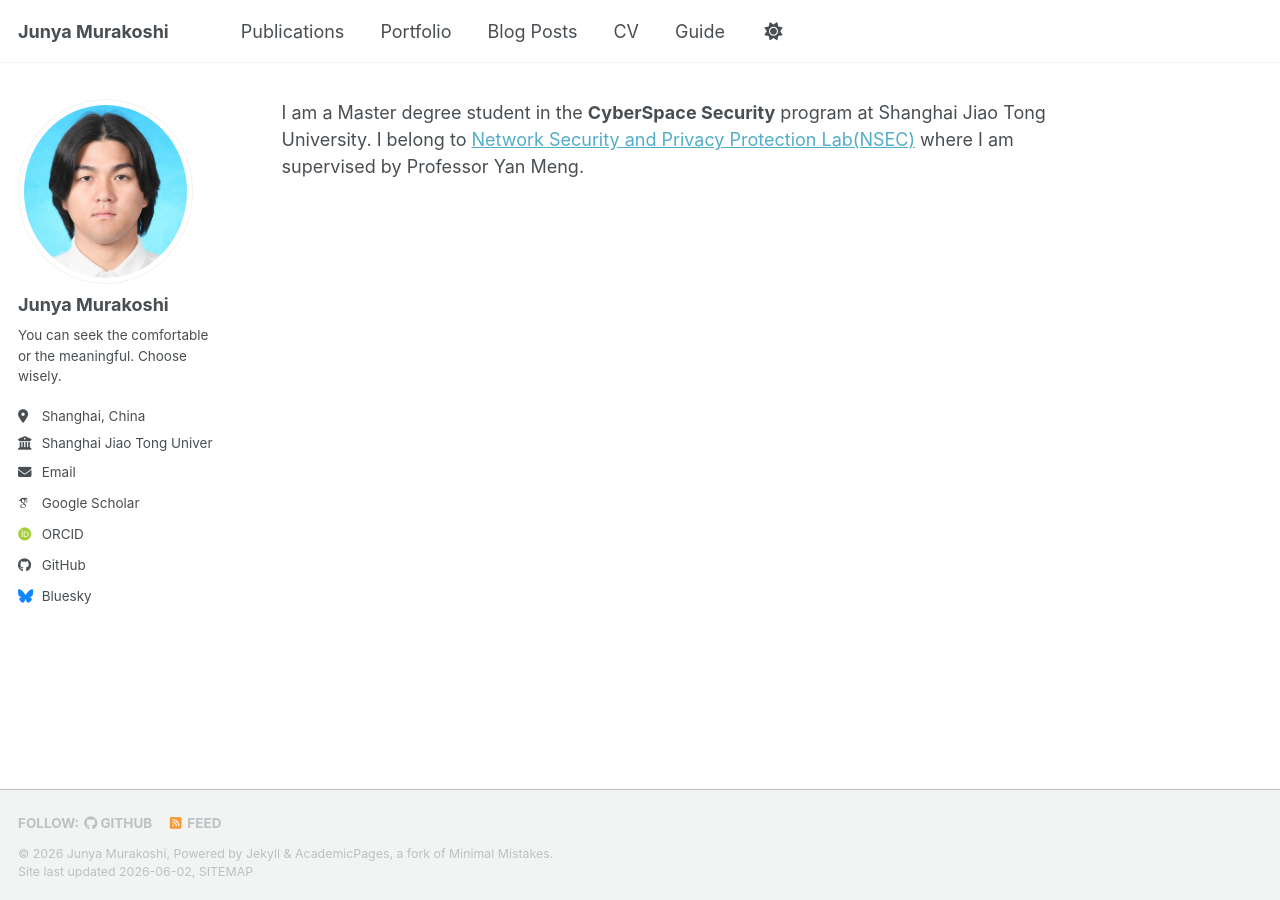
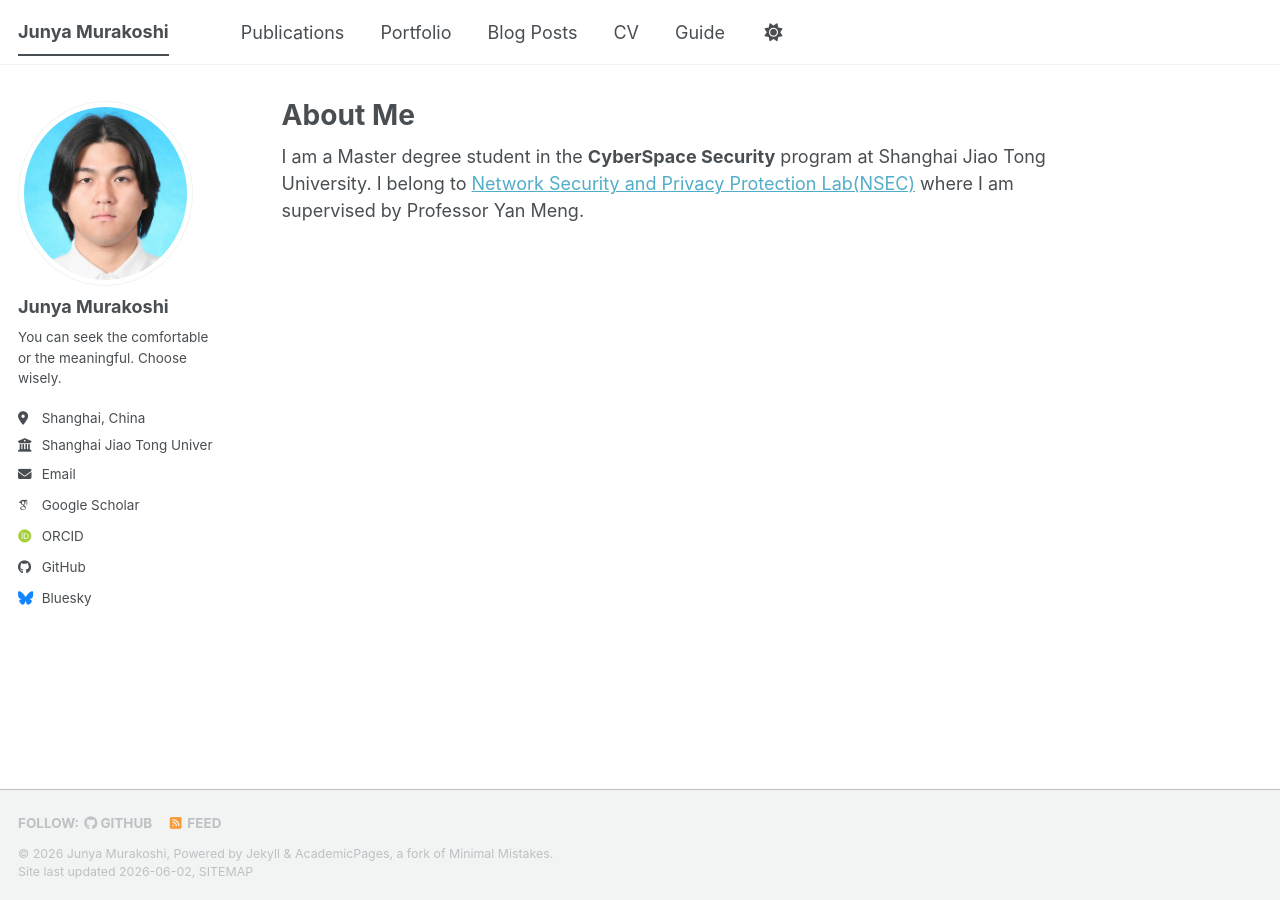
Before and after one commit to jnymrks/jnymrks.github.io, a Jekyll site: the page built from _pages/about.md, in a window 1280 px wide. Built offline with Jekyll 4.4.1, drawn with Linux system fonts in a browser that asks for light colours; some web fonts are replaced; a script bundle is joined from its source files by our own code; library files that are not in the unit come from our copies.

Commit message:
Fix title formatting in about.md

```diff
--- a/_pages/about.md
+++ b/_pages/about.md
@@ -1,6 +1,6 @@
 ---
 permalink: /
-title: "About Me
+title: "About Me"
 author_profile: true
 redirect_from:
   - /about/
```
